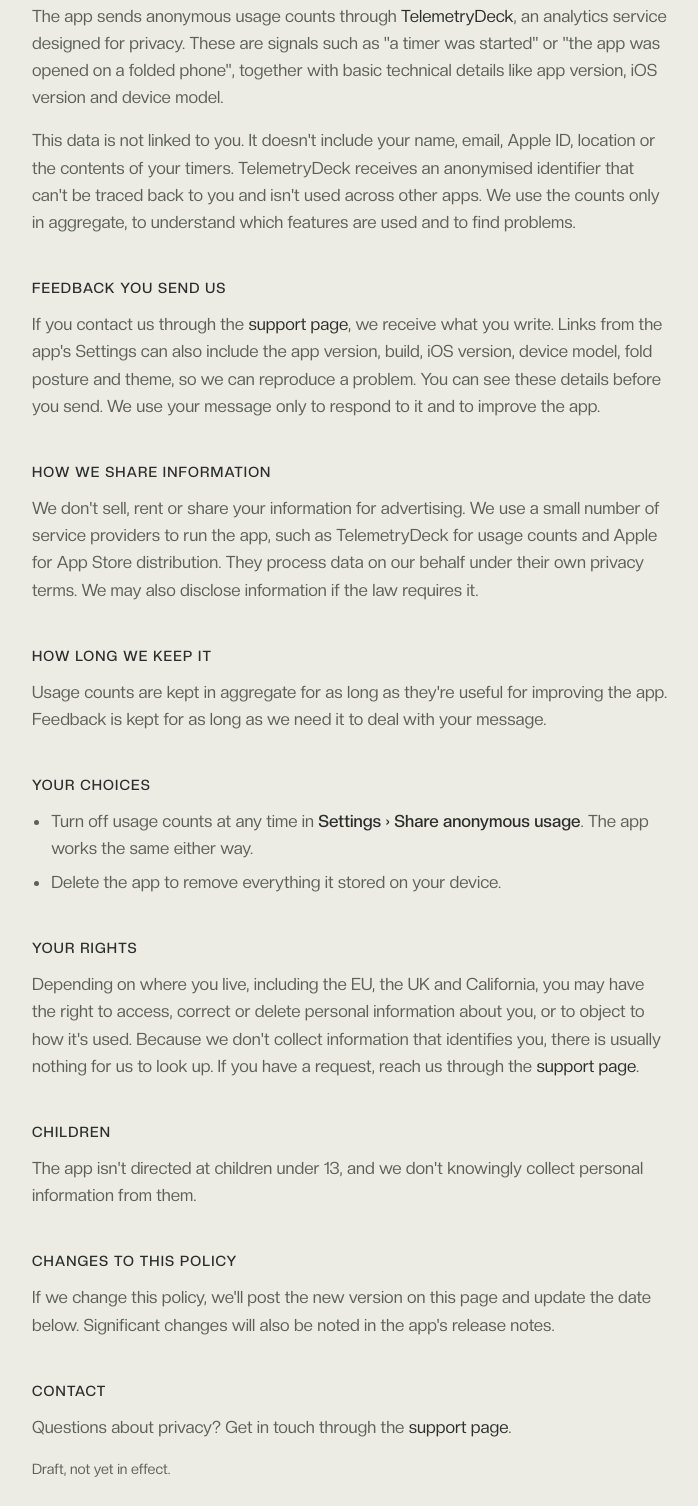
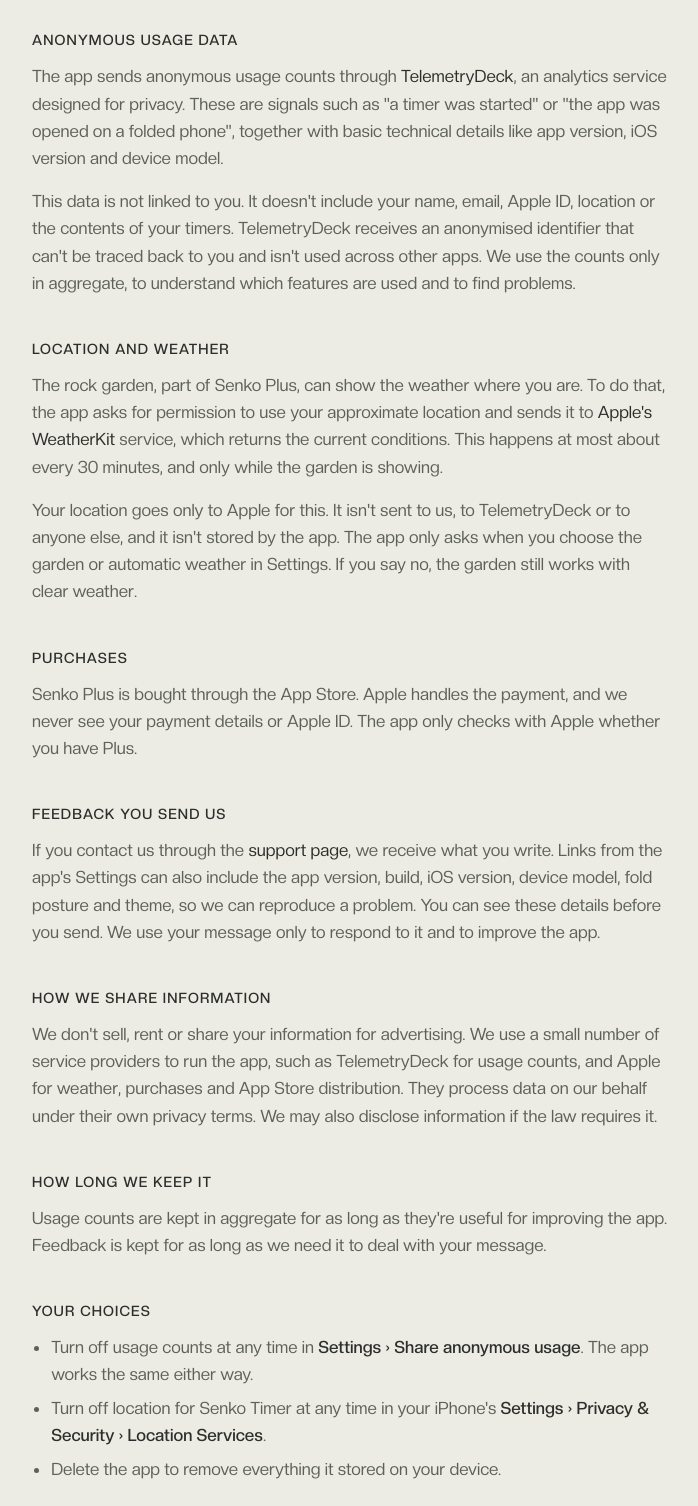
Before and after one commit to basicdefault-hq/basicdefault, a plain HTML site: page senko-timer/privacy/index.html in a window 1280 px wide. Shown: the part 1234-2740 px from the top of the page, without its empty margins (112-810 px from the left). Drawn offline with Linux system fonts and the light colour scheme.

Commit message:
Senko Timer: cover location and purchases in privacy; add support emails
The privacy policy now explains that the rock garden sends an approximate
location to Apple's WeatherKit (never to us), how purchases are handled,
and how to turn location off. The support page lists support@ for bugs and
hello@ for everything else, and Send opens an email with the note filled in
until the form backend exists.

Co-Authored-By: Claude Opus 5.5 <noreply@anthropic.com>

```diff
--- a/senko-timer/privacy/index.html
+++ b/senko-timer/privacy/index.html
@@ -59,6 +59,7 @@
           <li>No accounts. You never sign up or sign in.</li>
           <li>Your timers, steps and settings stay on your device. <strong>Timer and step names never leave it.</strong></li>
           <li>Anonymous usage counts help us improve the app. You can turn them off.</li>
+          <li>If you use the rock garden, your approximate location is sent to Apple to get the local weather. We never receive it.</li>
           <li>No ads, no tracking across other apps or websites, and we never sell your data.</li>
         </ul>
 
@@ -88,6 +89,29 @@
           problems.
         </p>
 
+        <h2>Location and weather</h2>
+        <p>
+          The rock garden, part of Senko Plus, can show the weather where you
+          are. To do that, the app asks for permission to use your approximate
+          location and sends it to
+          <a href="https://www.apple.com/legal/privacy/">Apple's WeatherKit</a>
+          service, which returns the current conditions. This happens at most
+          about every 30 minutes, and only while the garden is showing.
+        </p>
+        <p>
+          Your location goes only to Apple for this. It isn't sent to us, to
+          TelemetryDeck or to anyone else, and it isn't stored by the app. The
+          app only asks when you choose the garden or automatic weather in
+          Settings. If you say no, the garden still works with clear weather.
+        </p>
+
+        <h2>Purchases</h2>
+        <p>
+          Senko Plus is bought through the App Store. Apple handles the payment,
+          and we never see your payment details or Apple ID. The app only
+          checks with Apple whether you have Plus.
+        </p>
+
         <h2>Feedback you send us</h2>
         <p>
           If you contact us through the
@@ -102,7 +126,8 @@
         <p>
           We don't sell, rent or share your information for advertising. We use
           a small number of service providers to run the app, such as
-          TelemetryDeck for usage counts and Apple for App Store distribution.
+          TelemetryDeck for usage counts, and Apple for weather, purchases and
+          App Store distribution.
           They process data on our behalf under their own privacy terms. We may
           also disclose information if the law requires it.
         </p>
@@ -117,6 +142,7 @@
         <h2>Your choices</h2>
         <ul>
           <li>Turn off usage counts at any time in <strong>Settings › Share anonymous usage</strong>. The app works the same either way.</li>
+          <li>Turn off location for Senko Timer at any time in your iPhone's <strong>Settings › Privacy &amp; Security › Location Services</strong>.</li>
           <li>Delete the app to remove everything it stored on your device.</li>
         </ul>
 
@@ -145,8 +171,8 @@
 
         <h2>Contact</h2>
         <p>
-          Questions about privacy? Get in touch through the
-          <a href="/senko-timer/support/">support page</a>.
+          Questions about privacy? Email
+          <a href="mailto:hello@basicdefault.com">hello@basicdefault.com</a>.
         </p>
 
         <p class="updated">Draft, not yet in effect.</p>
--- a/styles.css
+++ b/styles.css
@@ -483,12 +483,14 @@ nav a[aria-current="page"] {
 }
 .app-links a,
 .doc-nav a,
+.lede a,
 .doc a {
   background: linear-gradient(var(--accent), var(--accent)) 0 100% / 0 1.5px no-repeat;
   transition: background-size 0.25s ease, color 0.2s ease;
 }
 .app-links a:hover,
 .doc-nav a:hover,
+.lede a:hover,
 .doc a:hover {
   color: var(--ink);
   background-size: 100% 1.5px;
@@ -576,7 +578,8 @@ nav a[aria-current="page"] {
   font-weight: 500;
   color: var(--ink);
 }
-.doc a {
+.doc a,
+.lede a {
   color: var(--ink);
 }
 .updated {
```
Also changed, not shown: senko-timer/support/index.html (+24 -1 lines).
